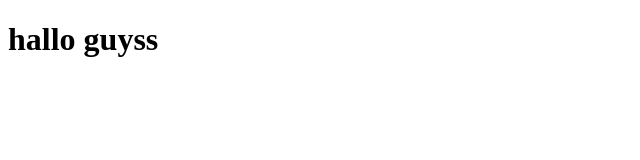
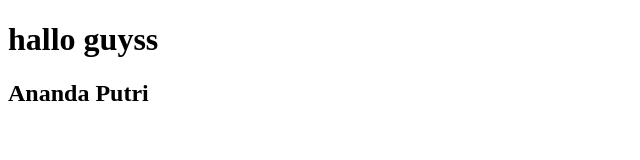
Before and after one commit to Ahkdiyat/web-unbin-kelas-a, a plain HTML site: page ananda.html in a window 1280 px wide. Shown: the whole page, without its empty margins (0-640 px from the left). Drawn offline with Linux system fonts and the light colour scheme.

Commit message:
update ananda.html
menambahkan h2 di ananda.html

```diff
--- a/ananda.html
+++ b/ananda.html
@@ -7,5 +7,6 @@
 </head>
 <body>
     <h1>hallo guyss</h1>
+    <h2>Ananda Putri</h2>
 </body>
 </html>
```
